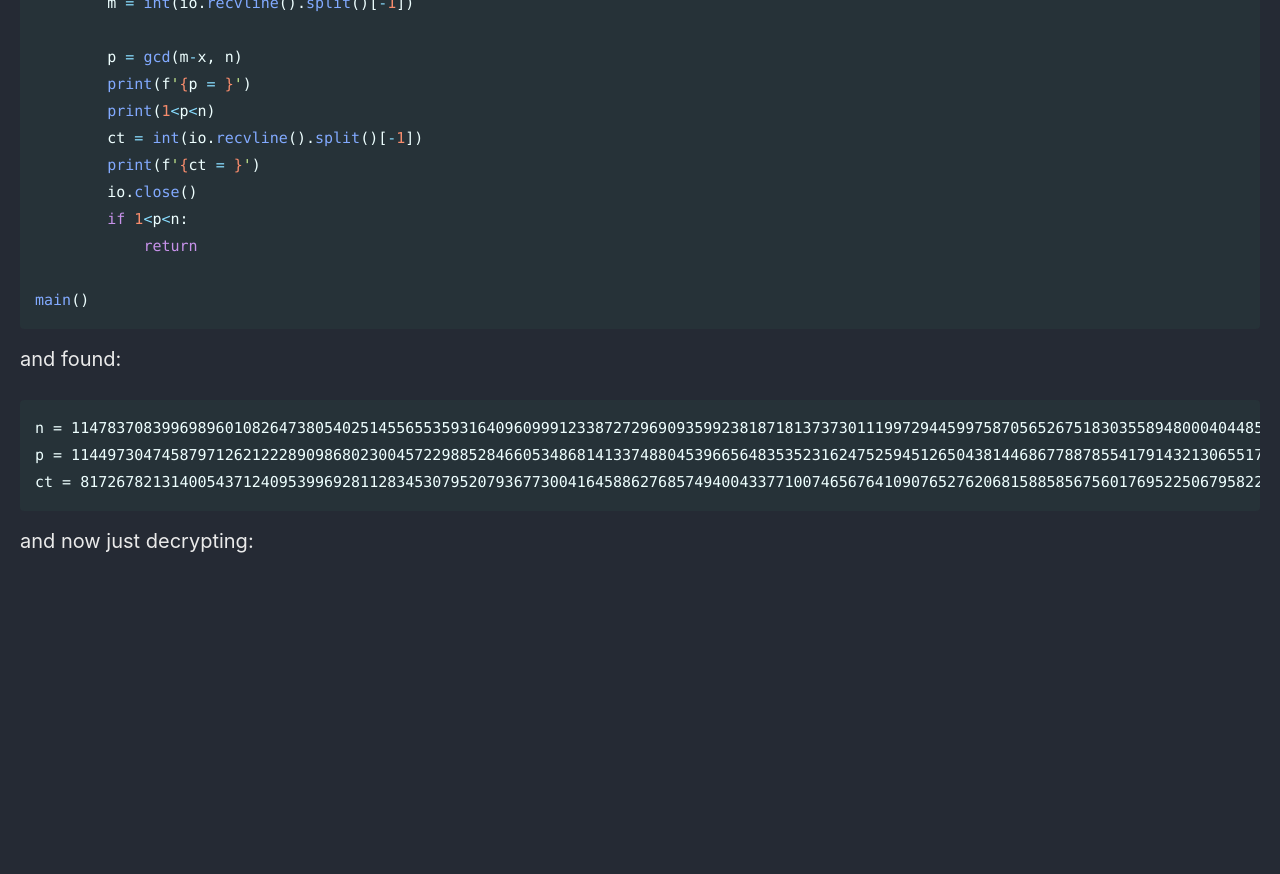
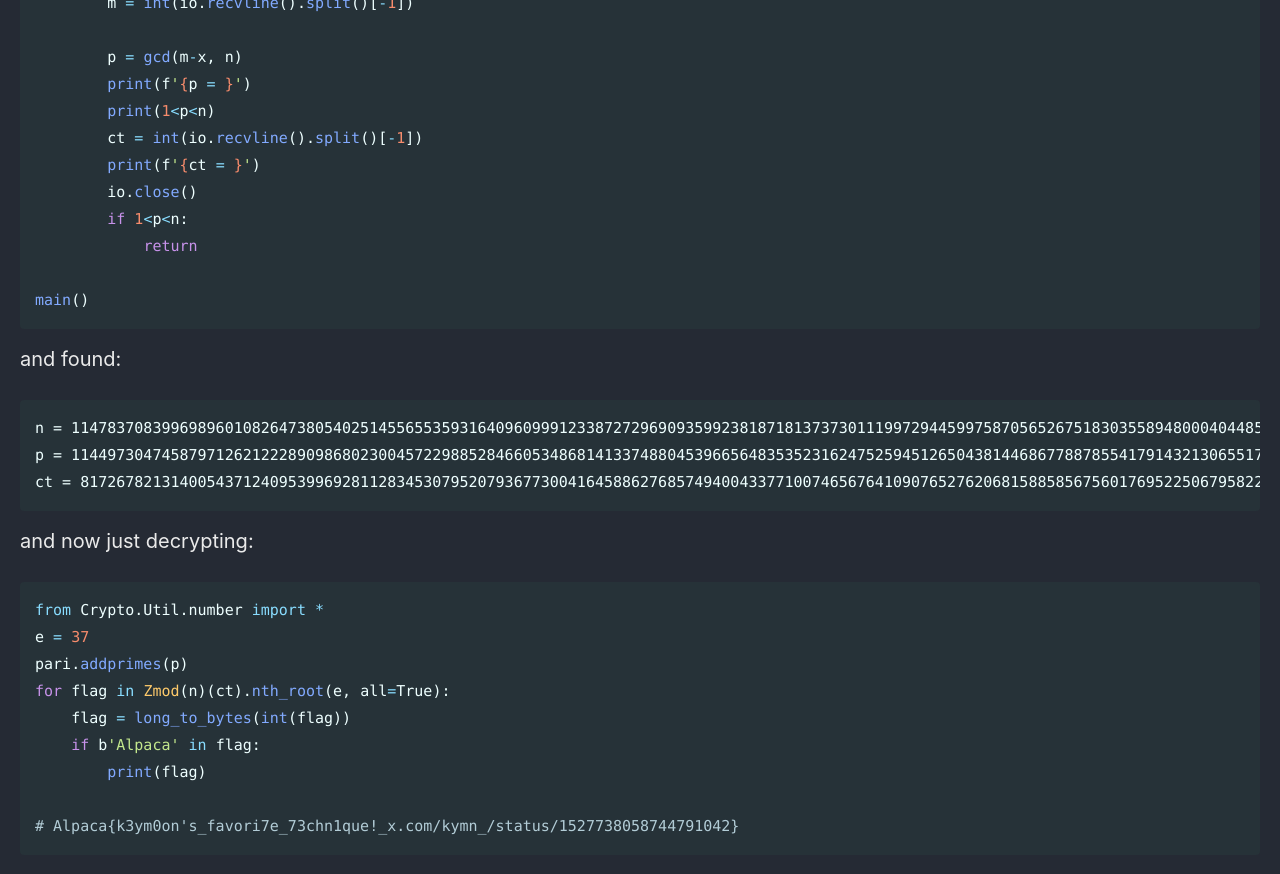
Before and after one commit to Connor-McCartney/Connor-McCartney.github.io, a Jekyll site: the page built from _pages/cryptography/other/AlpacaHack2025.md, in a window 1280 px wide and 900 px high, scrolled down 3958 px. Shown: the top 874 px of the window. Built offline with Jekyll 4.4.1, drawn with Linux system fonts in a browser that asks for light colours; cached includes are drawn as plain includes; before the commit the page ends 4570 px from its top, so only the background shows below that.

Commit message:
Update AlpacaHack2025.md

````diff
--- a/_pages/cryptography/other/AlpacaHack2025.md
+++ b/_pages/cryptography/other/AlpacaHack2025.md
@@ -177,3 +177,15 @@ ct = 817267821314005437124095399692811283453079520793677300416458862768574940043
 ```
 
 and now just decrypting:
+
+```python
+from Crypto.Util.number import *
+e = 37
+pari.addprimes(p)
+for flag in Zmod(n)(ct).nth_root(e, all=True):
+    flag = long_to_bytes(int(flag))
+    if b'Alpaca' in flag:
+        print(flag)
+
+# Alpaca{k3ym0on's_favori7e_73chn1que!_x.com/kymn_/status/1527738058744791042}
+```
````
